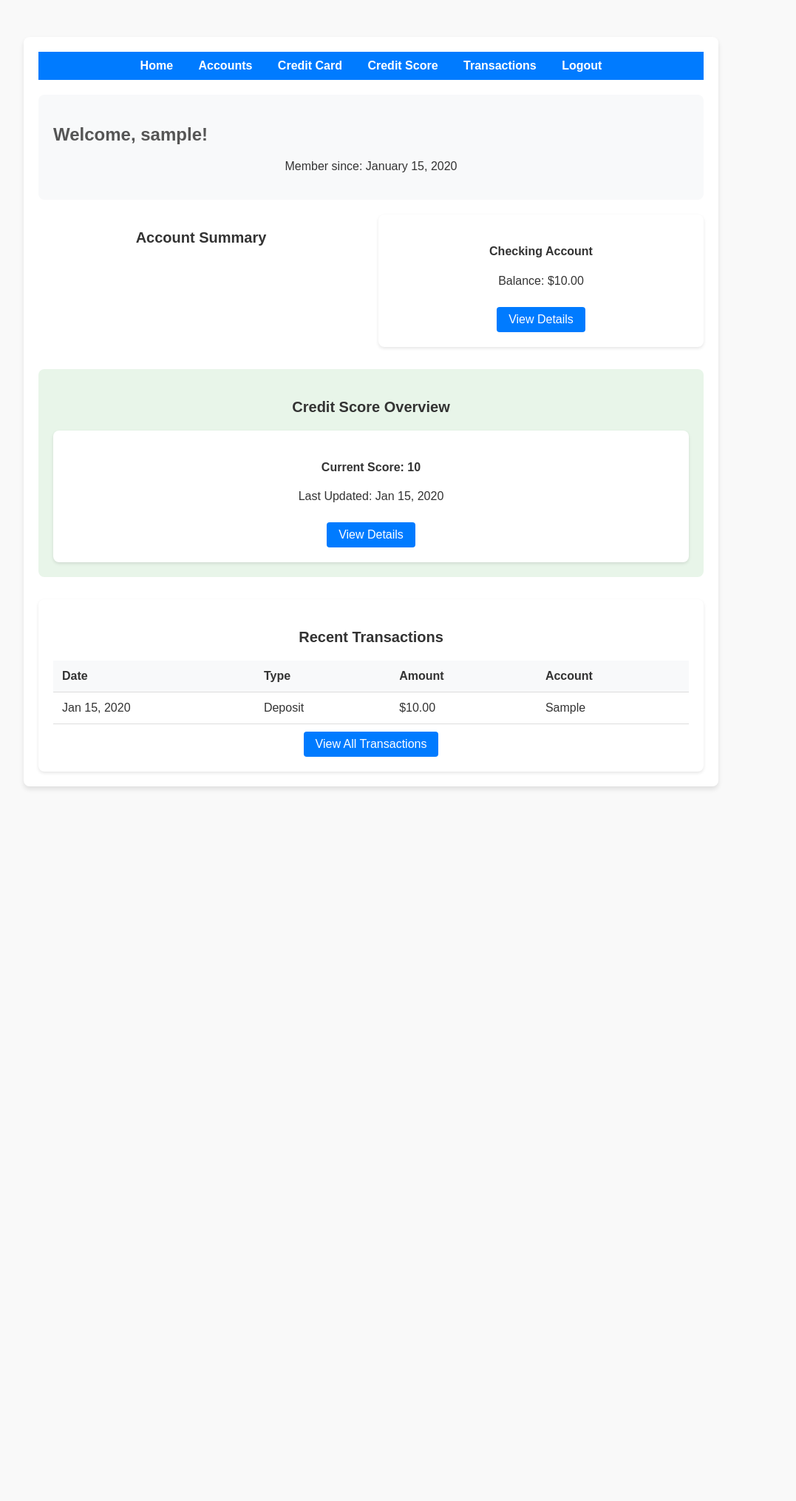
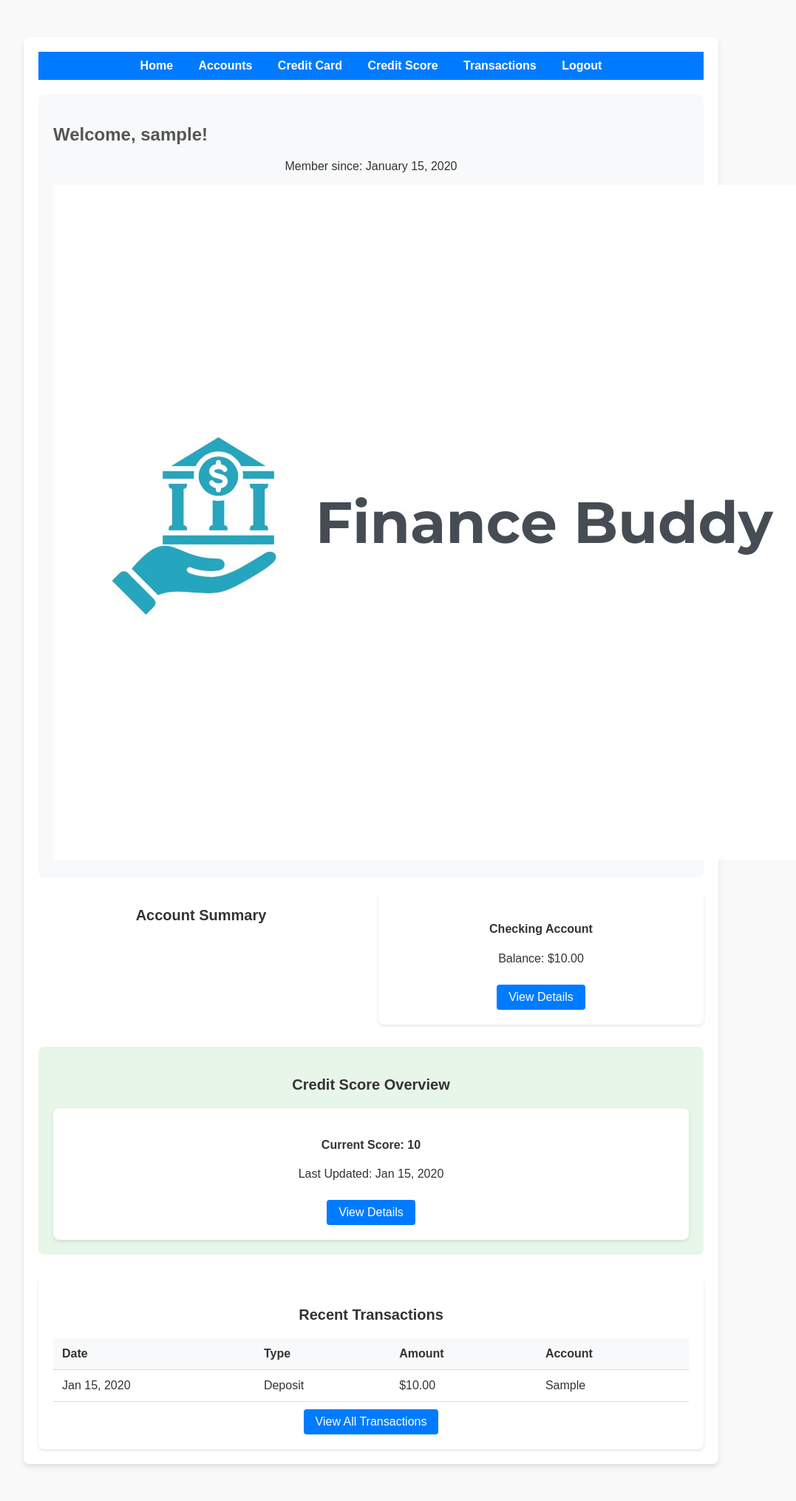
Before and after one commit to HamzaTechFusion/Finace-Buddy, a PHP site: page / in a window 1280 px wide. Shown: the whole page at 74% size, without its empty margins (138-1215 px from the left). Before the commit the page ends 1067 px from the top, so only its background shows below. Run offline with PHP 8.4, Linux system fonts and the light colour scheme; the visitor is signed in with stand-in values (Sample User, id 1); tables that the repository leaves empty hold one stand-in row (values such as "Sample post").

Commit message:
Update index.php

```diff
--- a/index.php
+++ b/index.php
@@ -78,6 +78,10 @@ $conn->close();
         <div class="welcome-section">
             <h2>Welcome, <?php echo htmlspecialchars($user['username']); ?>!</h2>
             <p>Member since: <?php echo date('F j, Y', strtotime($user['created_at'])); ?></p>
+
+            <div class="welcome-image">
+                <img src="assets/IMG_0094.jpg" alt="Finance Buddy Welcome" class="hero-image">
+            </div>
         </div>
 
         <div class="account-summary">
```
